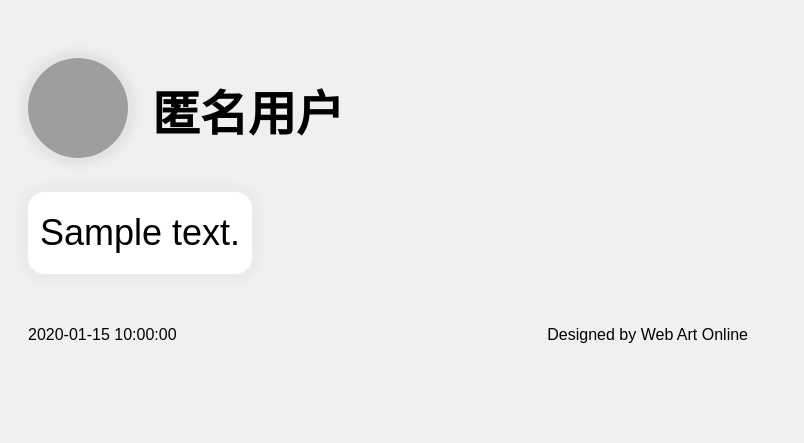
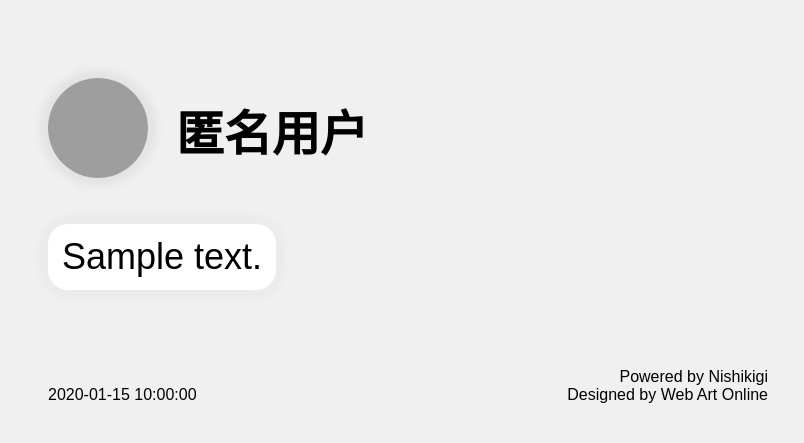
Before and after one commit to sx120609/Nishikigi, a Python web app: template templates/anonymous.html in a window 1280 px wide. Shown: the top 443 px of the page, without its empty margins (0-804 px from the left). Run offline with Jinja, Linux system fonts and the light colour scheme; the template is opened without the code that fills it: most values are stand-ins (such as "Sample title", 1, 10 or a date in 2020); grey boxes are pictures that could not be loaded.

Commit message:
feat: new style

```diff
--- a/pyproject.toml
+++ b/pyproject.toml
@@ -13,6 +13,7 @@ dependencies = [
     "peewee>=3.18.2",
     "playwright>=1.54.0",
     "python-dotenv>=1.1.1",
+    "qrcode[pil]>=8.2",
     "uvicorn>=0.35.0",
 ]
 
--- a/templates/anonymous.html
+++ b/templates/anonymous.html
@@ -11,23 +11,22 @@
             background-color: #f0f0f0;
             display: flex;
             justify-content: center;
-            padding: 20px;
+            padding: 40px;
         }
         .card {
             padding: 30px;
             padding-bottom: 0%;
-            border-radius: 10px;
             min-width: 100%;
         }
         .user {
             display: flex;
             align-items: center;
-            margin-bottom: 12px;
+            margin-bottom: 24px;
         }
         .avatar img {
             width: 100px;
             height: 100px;
-            margin-right: 24px;
+            margin-right: 28px;
             border-radius: 50%;
             object-fit: cover;
             box-shadow: 0 0 8px rgba(255,255,255,0.6),  /* 白色柔光 */
@@ -37,10 +36,10 @@
             background: #ffffff;   /* 白色气泡 */
             display: inline-block;
             max-width: 90%;
-            border-radius: 16px;
-            padding: 12px;
+            border-radius: 20px;
+            padding: 8px 14px;
             margin-bottom: 18px;
-            line-height: 1.6;
+            line-height: 1.4;
             font-size: 36px;
             word-wrap: break-word;
             box-shadow: 0 0 8px rgba(255,255,255,0.6),  /* 白色柔光 */
@@ -48,14 +47,15 @@
         }
 
         .message img {
-            max-width: 100%;
-            border-radius: 16px;
+            max-width: 480px;
+            border-radius: 20px;
        }
     </style>
 </head>
 
 <body>
 <div class="card">
+    <div style="display: flex; justify-content: space-between;">
         <div class="user">
             <div class="avatar">
                 <img src="https://q1.qlogo.cn/g?b=qq&nk=1&s=100" alt="头像">
@@ -66,12 +66,15 @@
                 </div>
             </div>
         </div>
+    </div>
     <br/>
     {% for items in contents %}
         <div class="message">
             {% for item in items %}
                 {% if item.startswith('file://') %}
+                    <br/>
                     <img src="{{ item }}" alt="图片跑路了">
+                    <br/>
                 {% elif item.startswith('face://') %}
                     <img src="file://{{ item[7:] }}" alt="表情", style="size: 20px; transform: translateY(12px);">
                 {% else %}
@@ -82,13 +85,14 @@
         <br/>
     {% endfor %}
 
-
-
     <br/>
 
+    <div style="display: flex; justify-content: right; margin-top: 42px">
+        Powered by Nishikigi
+    </div>
     <div style="display: flex; justify-content: space-between;">
-        <p> {{ date }}</p>
-        <p>Designed by Web Art Online</p>
+        <div> {{ date }}</div>
+        <div>Designed by Web Art Online</div>
     </div>
 </div>
 
```
Also changed, not shown: src/image.py (+9 -0 lines), templates/normal.html (+32 -13 lines), 1 other file. Lines whose indentation alone changed are shown as unchanged.
